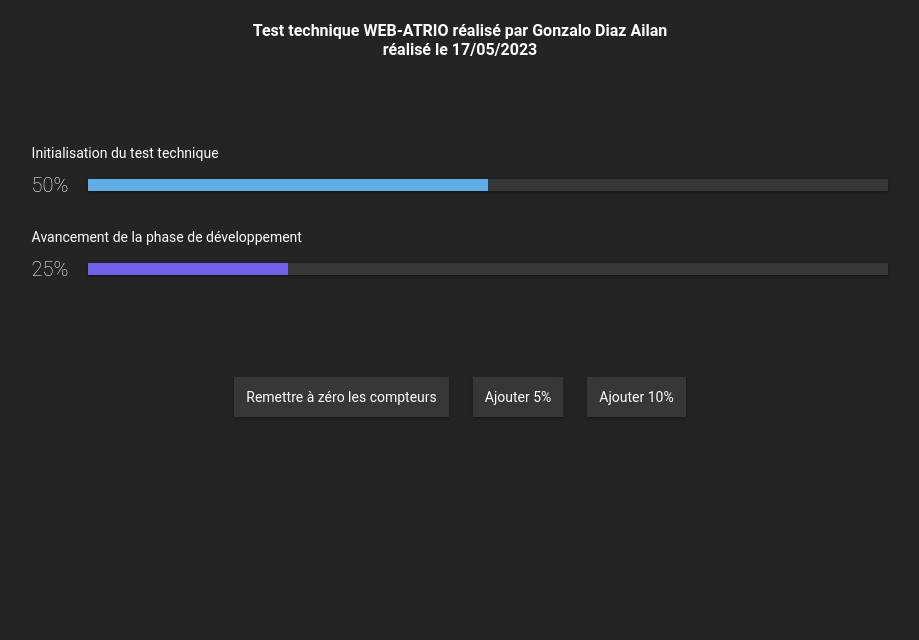
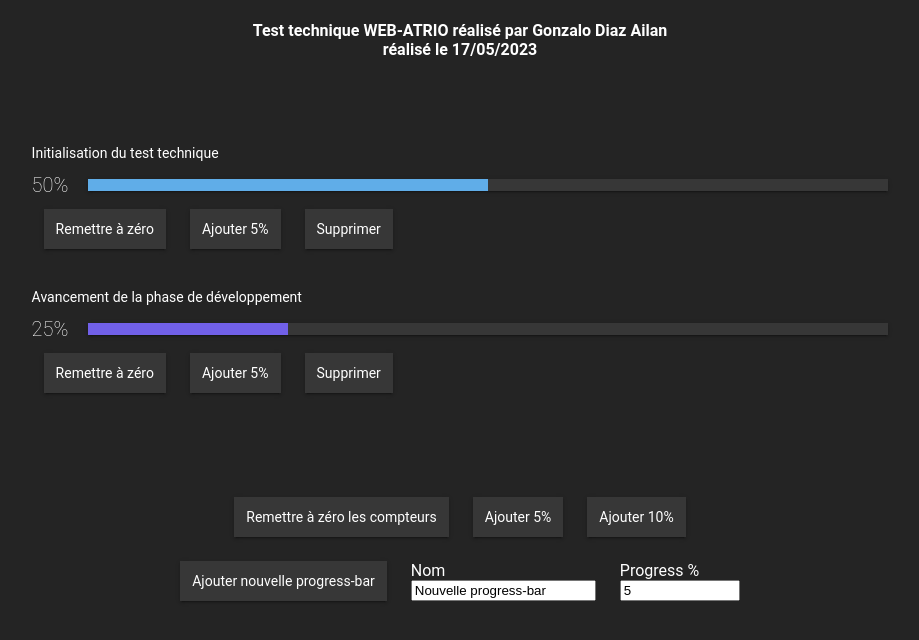
Before and after one commit to DiazAilan/web-atrio-test, an Angular app: page / in a window 1280 px wide. Shown: the top 640 px of the page, without its empty margins (180-1099 px from the left). Built offline with nearby package versions, Linux system fonts and the light colour scheme.

Commit message:
feature: add extra tasks features (add progress-bar & individual controls)

```diff
--- a/src/app/app.component.html
+++ b/src/app/app.component.html
@@ -8,9 +8,11 @@
   <div class="content">
     <div class="progress-bars">
       <app-progress-bar
-        *ngFor="let progress of progressData"
+        *ngFor="let progress of progressData; let i = index"
         [title]="progress.title"
         [percentage]="progress.percentage"
+        (percentageChanged)="onProgressBarChange($event, i)"
+        (barDeleted)="deleteProgressBar(i)"
       ></app-progress-bar>
     </div>
     <div class="controls">
@@ -20,5 +22,23 @@
       <div class="stylish-button" (click)="addToControls(5)">Ajouter 5%</div>
       <div class="stylish-button" (click)="addToControls(10)">Ajouter 10%</div>
     </div>
+    <div class="controls">
+      <div class="stylish-button" (click)="addNewBar()">
+        Ajouter nouvelle progress-bar
+      </div>
+      <div class="input-field">
+        <label>Nom</label>
+        <input type="text" [(ngModel)]="newBarConfig.title" />
+      </div>
+      <div class="input-field">
+        <label>Progress %</label>
+        <input
+          type="number"
+          min="0"
+          max="100"
+          [(ngModel)]="newBarConfig.percentage"
+        />
+      </div>
+    </div>
   </div>
 </div>
--- a/src/app/app.component.scss
+++ b/src/app/app.component.scss
@@ -11,3 +11,8 @@
 .progress-bars {
   margin: 64px 0;
 }
+
+.controls {
+  margin-bottom: 24px;
+  display: flex;
+}
--- a/src/app/app.component.ts
+++ b/src/app/app.component.ts
@@ -1,4 +1,4 @@
-import { Component, OnInit } from '@angular/core';
+import { ChangeDetectionStrategy, Component, OnInit } from '@angular/core';
 import mockupProgressData from './mockup/progress-data.mockup';
 
 interface ProgressBarData {
@@ -26,6 +26,7 @@ const CANDIDATE = {
   selector: 'app-root',
   templateUrl: './app.component.html',
   styleUrls: ['./app.component.scss'],
+  changeDetection: ChangeDetectionStrategy.OnPush,
 })
 export class AppComponent implements OnInit {
   title = 'web-atrio-test';
@@ -33,6 +34,10 @@ export class AppComponent implements OnInit {
   progressData!: ProgressBarData[];
   testDate: number = MY_TIMESTAMP;
   candidate: Candidate = new Candidate(CANDIDATE.name, CANDIDATE.lastName);
+  newBarConfig = {
+    title: 'Nouvelle progress-bar',
+    percentage: 5,
+  };
 
   ngOnInit(): void {
     this.progressData = mockupProgressData;
@@ -55,4 +60,27 @@ export class AppComponent implements OnInit {
       }
     });
   }
+
+  addNewBar(): void {
+    const decimalAmmount = this.newBarConfig.percentage / 100;
+    if (decimalAmmount > 1) {
+      alert('Maximum progress exceeded (100)');
+    } else if (decimalAmmount < 0) {
+      alert('Invalid minimum progress (No negative numbers allowed)');
+    } else {
+      const configToData = {
+        ...this.newBarConfig,
+        percentage: decimalAmmount,
+      };
+      this.progressData.push(configToData);
+    }
+  }
+
+  onProgressBarChange(progress: number, index: number): void {
+    this.progressData[index].percentage = progress;
+  }
+
+  deleteProgressBar(index: number): void {
+    this.progressData.splice(index, 1);
+  }
 }
--- a/src/app/app.module.ts
+++ b/src/app/app.module.ts
@@ -3,10 +3,11 @@ import { BrowserModule } from '@angular/platform-browser';
 
 import { AppComponent } from './app.component';
 import { ProgressBarComponent } from './progress-bar/progress-bar.component';
+import { FormsModule } from '@angular/forms';
 
 @NgModule({
   declarations: [AppComponent, ProgressBarComponent],
-  imports: [BrowserModule],
+  imports: [BrowserModule, FormsModule],
   providers: [],
   bootstrap: [AppComponent],
 })
--- a/src/app/progress-bar/progress-bar.component.html
+++ b/src/app/progress-bar/progress-bar.component.html
@@ -10,4 +10,9 @@
       ></div>
     </div>
   </div>
+  <div class="controls">
+    <div class="stylish-button" (click)="reset()">Remettre à zéro</div>
+    <div class="stylish-button" (click)="add(5)">Ajouter 5%</div>
+    <div class="stylish-button" (click)="remove()">Supprimer</div>
+  </div>
 </div>
--- a/src/app/progress-bar/progress-bar.component.scss
+++ b/src/app/progress-bar/progress-bar.component.scss
@@ -7,7 +7,7 @@ $full-color: #30db63;
 
 .container {
   padding: 0 8px;
-  margin-bottom: 32px;
+  margin-bottom: 40px;
 }
 
 .title {
@@ -17,6 +17,7 @@ $full-color: #30db63;
 .progress-bar {
   display: flex;
   align-items: center;
+  margin-bottom: 12px;
 
   .percentage {
     font-size: 20px;
--- a/src/app/progress-bar/progress-bar.component.ts
+++ b/src/app/progress-bar/progress-bar.component.ts
@@ -1,8 +1,10 @@
 import {
   ChangeDetectionStrategy,
   Component,
+  EventEmitter,
   Input,
   OnChanges,
+  Output,
   SimpleChanges,
 } from '@angular/core';
 
@@ -15,6 +17,8 @@ import {
 export class ProgressBarComponent implements OnChanges {
   @Input() title!: string;
   @Input() percentage!: number;
+  @Output() percentageChanged = new EventEmitter<number>();
+  @Output() barDeleted = new EventEmitter<void>();
 
   graphClass!: 'low' | 'mid' | 'high' | 'full';
 
@@ -22,6 +26,19 @@ export class ProgressBarComponent implements OnChanges {
     if (changes['percentage'].currentValue) {
       this.renderPercentage();
     }
+  }
+
+  reset(): void {
+    this.percentageChanged.emit(0);
+  }
+
+  add(ammount: number): void {
+    const decimalAmmount = ammount / 100;
+    this.percentageChanged.emit(this.percentage + decimalAmmount);
+  }
+
+  remove(): void {
+    this.barDeleted.emit();
   }
 
   private renderPercentage(): void {
--- a/src/styles.scss
+++ b/src/styles.scss
@@ -27,3 +27,13 @@ body {
     background-color: #303030;
   }
 }
+
+.input-field {
+  display: inline-flex;
+  flex-direction: column;
+  align-items: baseline;
+  margin: 0 12px;
+  input {
+    min-width: 120px;
+  }
+}
```
